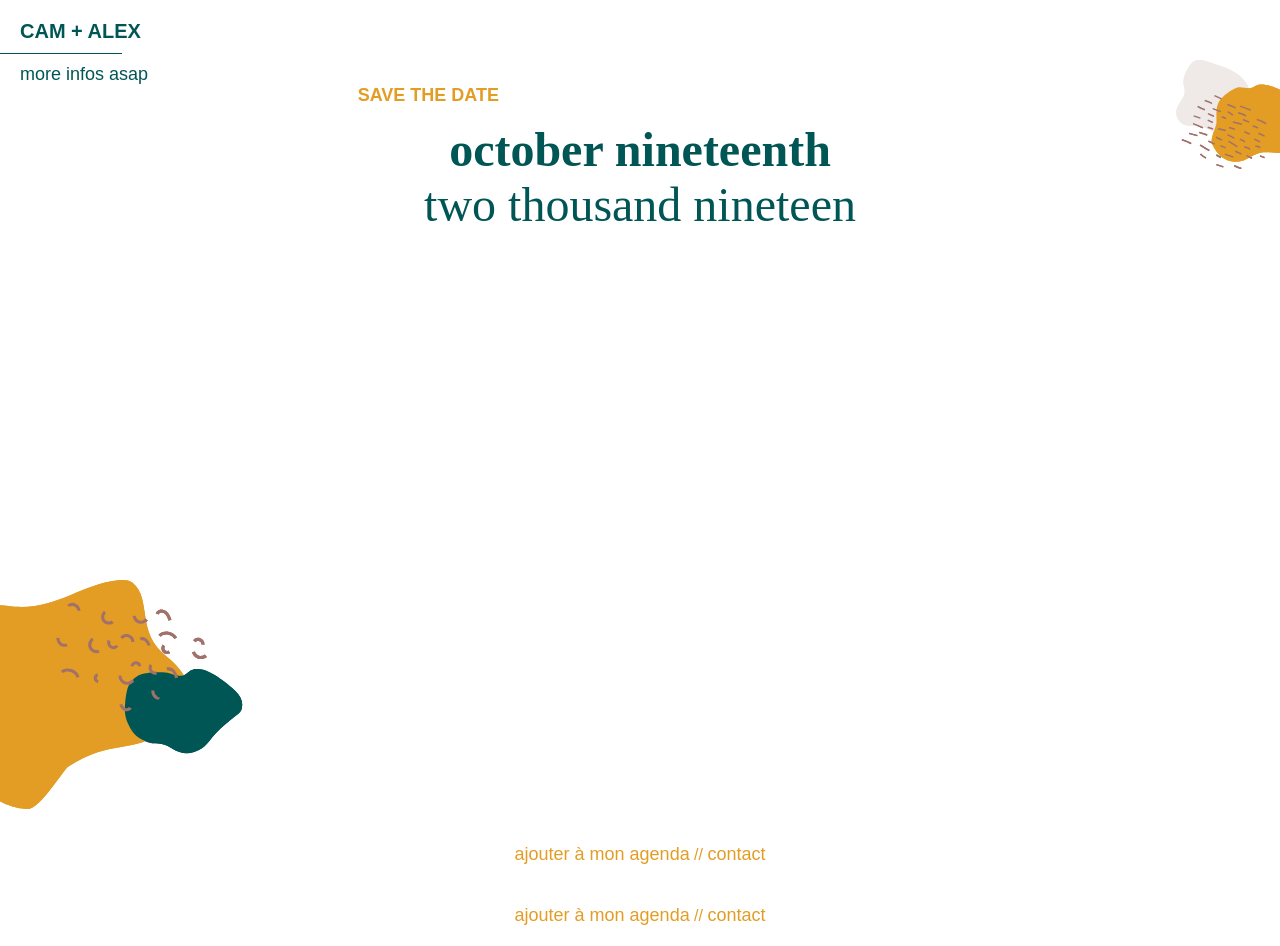
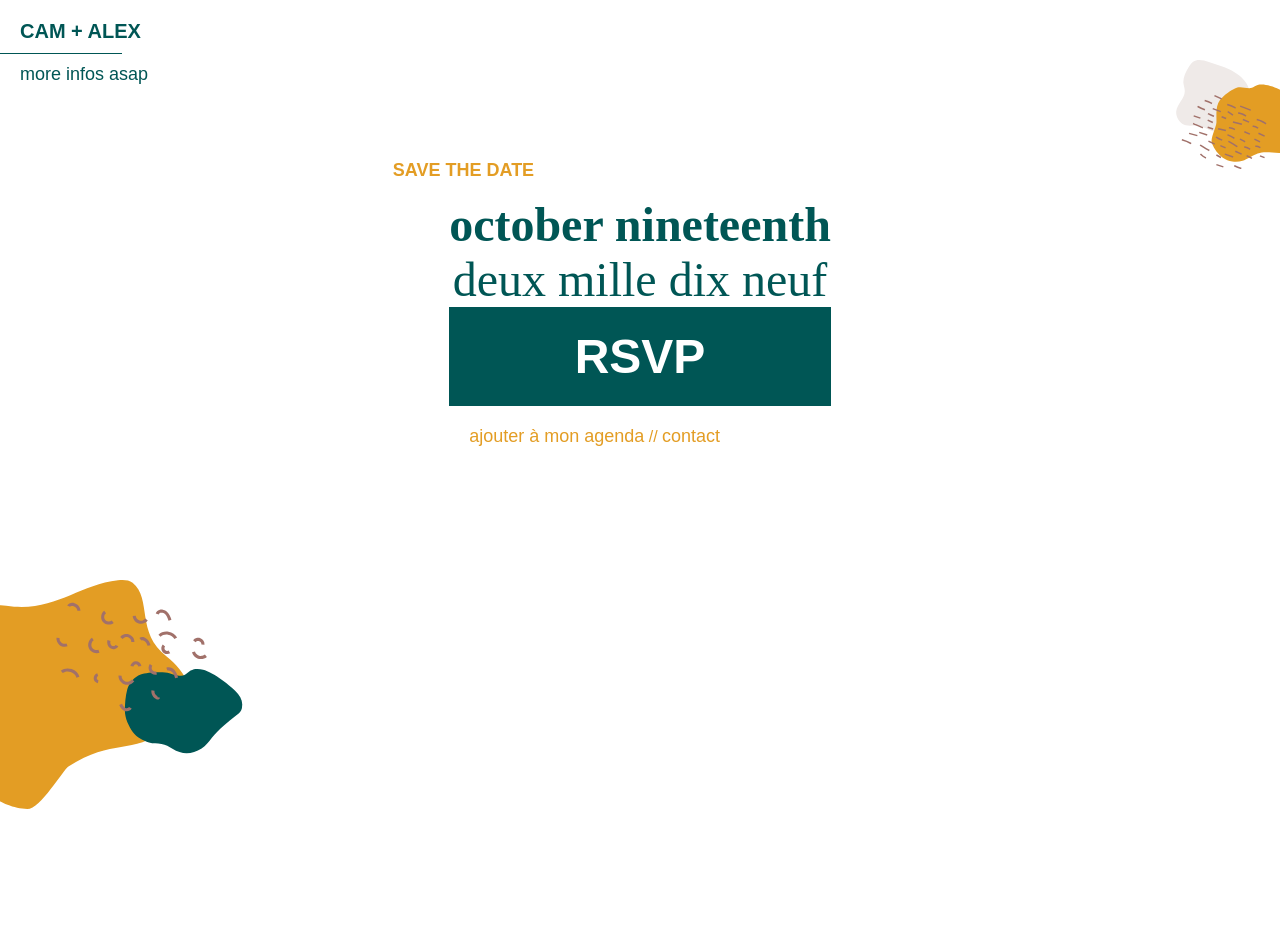
Before and after one commit to Camvillard/savethedate, a Gatsby site: page / in a window 1280 px wide. After the commit the page ends 800 px from the top, so only its background shows below. Built offline with nearby package versions, Linux system fonts and the light colour scheme; Gatsby itself is replaced by a stand-in of ours; a web font is replaced by a local one.

Commit message:
styled rsvp page

```diff
--- a/src/components/savethedate.jsx
+++ b/src/components/savethedate.jsx
@@ -1,14 +1,11 @@
 import React from "react";
 import { Link } from "gatsby";
 
-// import SEO from "../components/seo";
-// import Header from '../components/header';
+import content from '../data/content';
 
 import '../styles/main.scss';
 import BlobOne from '../images/blobs-1.svg';
 import BlobTwo from '../images/blob-2.svg';
-
-// const {google} = require('googleapis');
 
 
 
@@ -17,25 +14,22 @@ class SaveTheDate extends React.Component {
   displayDate = (language) => {
     const french = ['fr-FR', 'fr']
     let date = ''
-    french.includes(language) ? date = 'dix neuf octobre' : date = 'october nineteenth';
+    french.includes(language) ? date = content.fr.date : date = content.eng.date;
     return date
   }
 
   displayYear = (language) => {
     const french = ['fr-FR', 'fr']
     let year = ''
-    french.includes(language) ? year = 'deux mille dix neuf' : year = 'two thousand nineteen';
+    french.includes(language) ? year = content.fr.year : year = content.fr.year;
     return year
   }
 
   render() {
+    const requestFr = `https://calendar.google.com/calendar/r/eventedit?text=${content.fr.eventName}&dates=20191019T170000Z/20191021T170000Z&location=${content.fr.eventLocation}&sprop=name:Name&sprop=website:EventWebite&details=${content.fr.eventDetails}&sf=true&output=xml`
+    const requestEn = `https://calendar.google.com/calendar/r/eventedit?text=${content.fr.eventName}&dates=20191019T170000Z/20191021T170000Z&location=${content.fr.eventLocation}&sprop=name:Name&sprop=website:EventWebite&details=${content.fr.eventDetails}&sf=true&output=xml`
     return (
       <div>
-        <div id="main-content">
-
-          {/* blob one */}
-          <BlobOne id="blob-one"/>
-          <BlobTwo id="blob-two"/>
 
         {/* #date */}
         <div id="date">
@@ -45,17 +39,19 @@ class SaveTheDate extends React.Component {
         </div>
         {/* /#date */}
 
+        {/* rsvp */}
+        <div id="rsvp-cta">
+          <h2>RSVP</h2>
+        </div>
+        {/* /#rsvp */}
 
         {/* links */}
         <div id="links">
-            <Link to="/" onClick={this.handleClick}>ajouter à mon agenda</Link>
+          <a href={requestFr}>ajouter à mon agenda</a>
           <span>{' // '}</span>
           <Link to="/nous-contacter">contact</Link>
         </div>
         {/* links */}
-
-        </div>
-        {/* /#main-content */}
 
       </div>
     )
--- a/src/data/content.js
+++ b/src/data/content.js
@@ -0,0 +1,18 @@
+export default {
+  fr: {
+    date: 'dix neuf octobre',
+    year: 'deux mille dix neuf',
+    calendar: 'ajouter à mon agenda',
+    eventName: 'Magical Wedding',
+    eventDetails: 'et bien, nous allons nous marier',
+    eventLocation: 'on ne sait pas encore, mais environ pas trop loin de Montréal',
+  },
+  eng: {
+    date: 'october nineteenth',
+    year: 'two thousand nineteen',
+    calendar: 'add to my calendar',
+    eventName: 'Magical Wedding',
+    eventLocation: "we don't really know yet, but well, we'll figure it out soon",
+    eventDetails: "we're getting married, yay"
+  }
+}
--- a/src/pages/index.jsx
+++ b/src/pages/index.jsx
@@ -1,10 +1,8 @@
 import React from "react";
-import { Link } from "gatsby";
 
 import SEO from "../components/seo";
+import Dropdown from '../components/dropdown';
 import Header from '../components/header';
-// import Dropdown from "../components/dropdown";
-
 import SaveTheDate from '../components/savethedate';
 
 import '../styles/main.scss';
@@ -23,8 +21,8 @@ class IndexPage extends React.Component {
   }
 
   componentDidMount() {
-    const language = window.navigator.language
-    this.setLanguageVersion(language);
+    // set the language accordingly with the browsers language
+    this.setLanguageVersion(window.navigator.language);
   }
 
   //changes languages depending on the browser preferences
@@ -35,23 +33,11 @@ class IndexPage extends React.Component {
       })
   };
 
-  // handleClick = () => {
-  //   this.setState({
-  //     language:
-  //   })
-  // }
+  render() {
 
-
-  render() {
-    const eventName = "Magical Wedding"
-    const eventLocation = "on ne sait pas encore, environ pas trop loin de Montréal."
-    const eventDetails = "et bien nous allons nous marier."
-    const request = `https://calendar.google.com/calendar/r/eventedit?text=${eventName}&dates=20191019T170000Z/20191021T170000Z&location=${eventLocation}&sprop=name:Name&sprop=website:EventWebite&details=${eventDetails}&sf=true&output=xml`
     return (
-      <div>
+      <div id="container">
         <SEO id="homepage" title="Home" keywords={[`gatsby`, `application`, `react`]} />
-
-        {/* <Dropdown title="changer de langue" list={this.state.flags}/> */}
 
         <Header language={this.state.language} flags={this.state.flags} />
 
@@ -63,13 +49,6 @@ class IndexPage extends React.Component {
 
           <SaveTheDate language={this.state.language} />
 
-          {/* links */}
-          <div id="links">
-            <a href={request}>ajouter à mon agenda</a>
-            <span>{' // '}</span>
-            <Link to="/nous-contacter">contact</Link>
-          </div>
-          {/* links */}
 
         </div>
         {/* /#main-content */}
--- a/src/styles/layouts/_contact.scss
+++ b/src/styles/layouts/_contact.scss
@@ -1,8 +1,8 @@
+/* ------ PAGES : RSVP ------ */
+
+
 body#contact {
-  // height: 100vh;
-  // width: 100vw;
   background: $primary-color;
-
 }
 
 // page
--- /dev/null
+++ b/src/styles/layouts/_rsvp.scss
@@ -0,0 +1,62 @@
+/* ------ PAGES : RSVP ------ */
+
+body#rsvp {
+  background: $secondary-color;
+  height: 100vh;
+  width: 100vw;
+  padding: 22px;
+}
+
+
+
+#rsvp-container {
+  border: 3px solid white;
+  height: calc(100vh - 44px);
+  display: flex;
+  flex-direction: column;
+  justify-content: center;
+  align-items: center;
+}
+
+form#form-rsvp {
+  input {
+    background: $secondary-color;
+  }
+
+  select {
+    width: 100%;
+    font-family: $accent-font;
+    border: 2px solid white;
+    border-radius: 0px !important;
+    color: white;
+    background: $secondary-color;
+  }
+
+  select:focus {
+    outline-offset: 0px;
+    outline: none;
+  }
+
+  button {
+    width: 100%;
+    height: 3rem;
+    background: white;
+    border: none;
+  }
+}
+
+@media (min-width: $sm-screen) {
+} // end of sm-screen - 768px
+
+@media (min-width: $md-screen) {
+} // end of md-screen - 992px
+
+
+@media (min-width: $lg-screen) {
+
+} // end of lg-screen - 1200px
+
+
+
+@media (min-width: $hg-screen) {
+} // end of hg-screen - 1440px
--- a/src/styles/layouts/_savethedate.scss
+++ b/src/styles/layouts/_savethedate.scss
@@ -2,14 +2,6 @@
 
 * {
   margin: 0;
-}
-
-#main-content  {
-  height: 100vh;
-  max-width: 100vw;
-  display: flex;
-  flex-direction: column;
-  justify-content: space-between;
 }
 
 // blobs
@@ -30,6 +22,22 @@
   height: 230px;
   left: -60px;
   z-index:1;
+}
+
+#container {
+  height: 100vh;
+  display: flex;
+  flex-direction: column;
+  justify-content: space-between;
+}
+
+#main-content  {
+  height: 80vh;
+  max-width: 100vw;
+  display: flex;
+  flex-direction: column;
+  justify-content: space-between;
+  align-items: center;
 }
 
 #date {
@@ -57,6 +65,19 @@
       padding-bottom: 12px;
       // border-bottom: 3px solid $secondary-color;
     }
+  }
+}
+
+#rsvp-cta {
+  background: $primary-color;
+  h2 {
+  color: white;
+  padding: 22px;
+  text-align: center;
+  }
+
+  &:hover {
+    cursor: pointer;
   }
 }
 
--- a/src/styles/layouts/index.scss
+++ b/src/styles/layouts/index.scss
@@ -3,3 +3,4 @@
 @import "main";
 @import "savethedate";
 @import "contact";
+@import 'rsvp';
```
Also changed, not shown: src/pages/rsvp.jsx (+12 -4 lines). Lines whose indentation alone changed are shown as unchanged.
